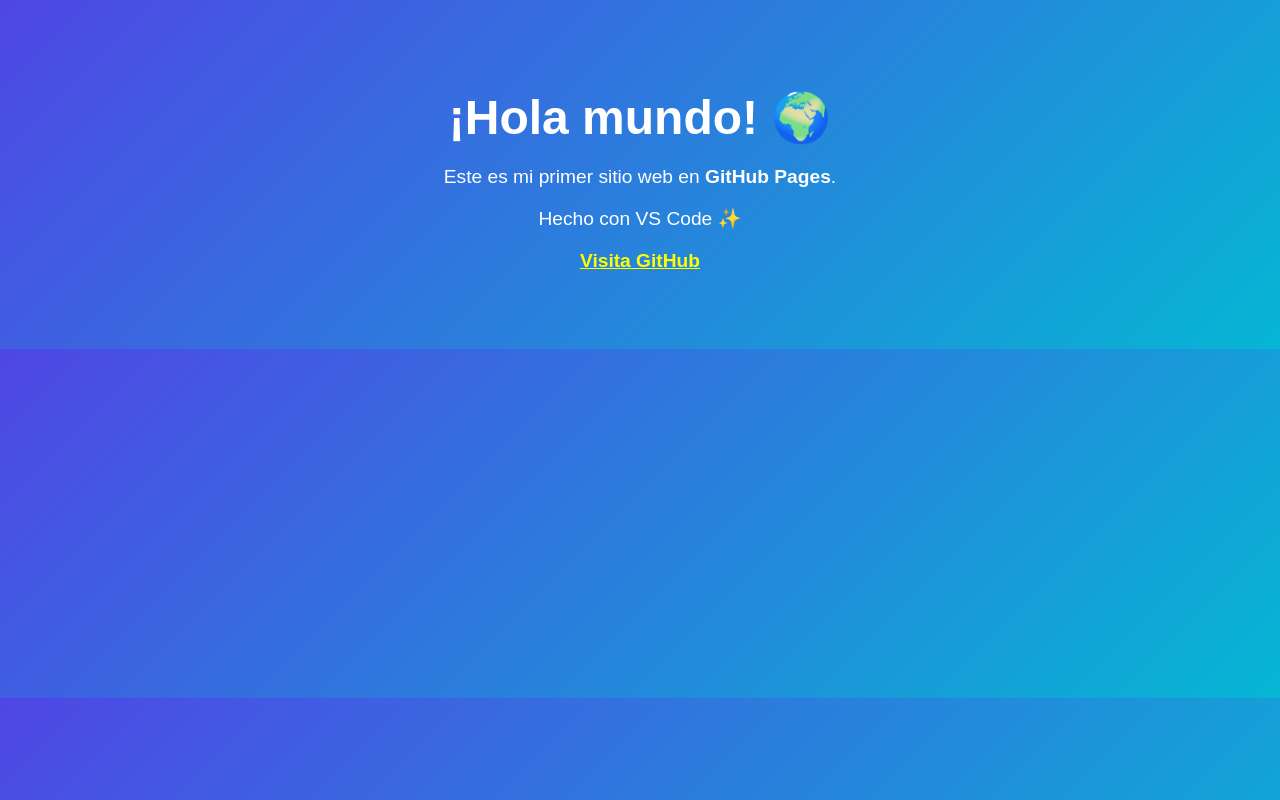
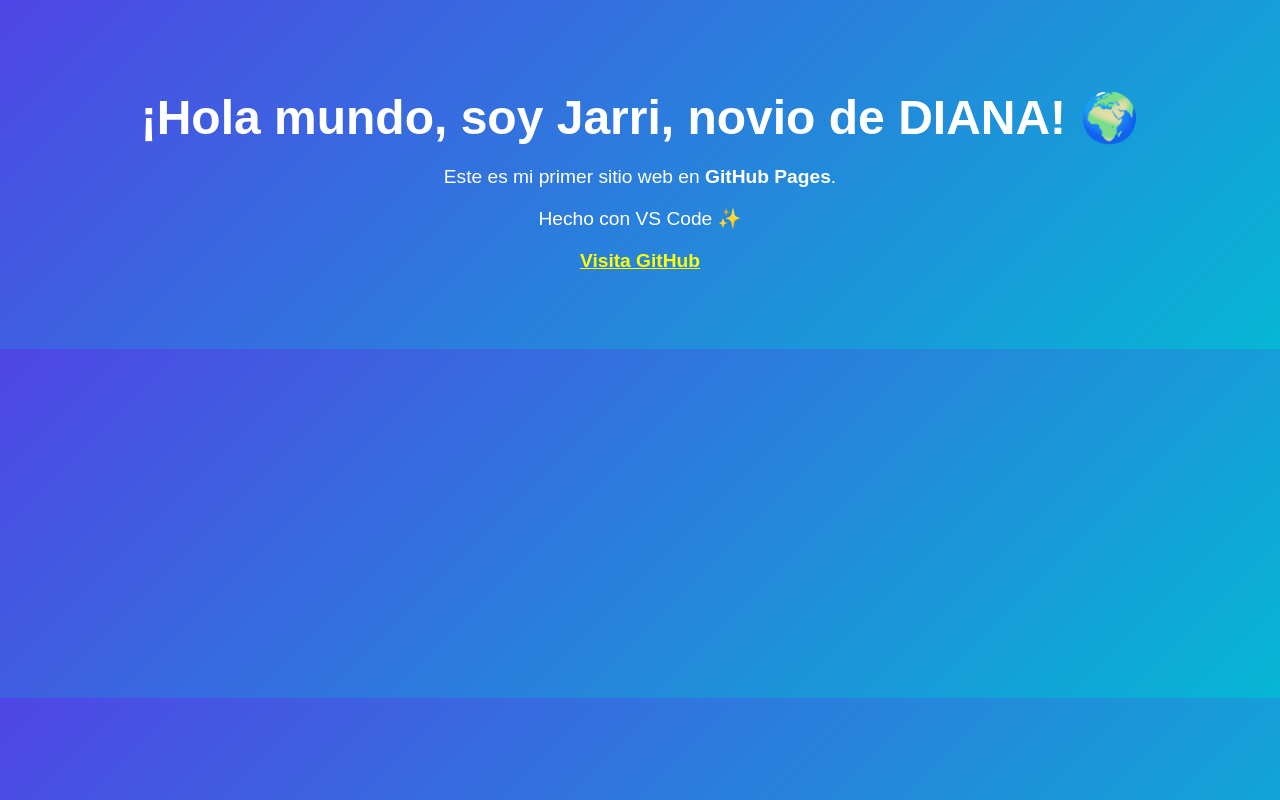
Before and after one commit to Sebastian3891/mi-sitio, a plain HTML site: page index.html in a window 1280 px wide. Drawn offline with Linux system fonts and the light colour scheme.

Commit message:
Mis cambios

```diff
--- a/index.html
+++ b/index.html
@@ -26,7 +26,7 @@
   </style>
 </head>
 <body>
-  <h1>¡Hola mundo! 🌍</h1>
+  <h1>¡Hola mundo, soy Jarri, novio de DIANA! 🌍</h1>
   <p>Este es mi primer sitio web en <strong>GitHub Pages</strong>.</p>
   <p>Hecho con VS Code ✨</p>
   <p><a href="https://github.com">Visita GitHub</a></p>
```
